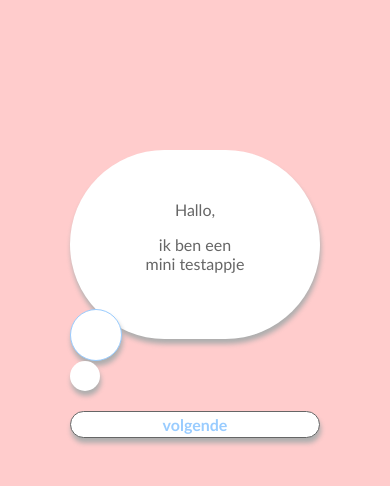
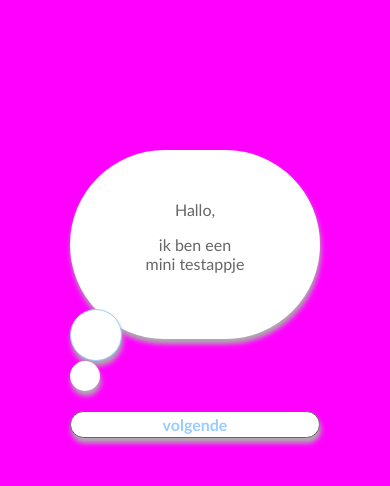
Before and after one commit to lundinger/testApp, a plain HTML site: page index.html in a window 390 px wide. Drawn offline with Linux system fonts and the light colour scheme; some packages are replaced by stand-ins of ours.

Commit message:
Update testapp.css

```diff
--- a/css/testapp.css
+++ b/css/testapp.css
@@ -2,7 +2,7 @@
 /* CSS Document */
 
 body{
-	background-color:#FFCCCC;
+	background-color:#FF00FF;
 	}
 
 #container {
```
